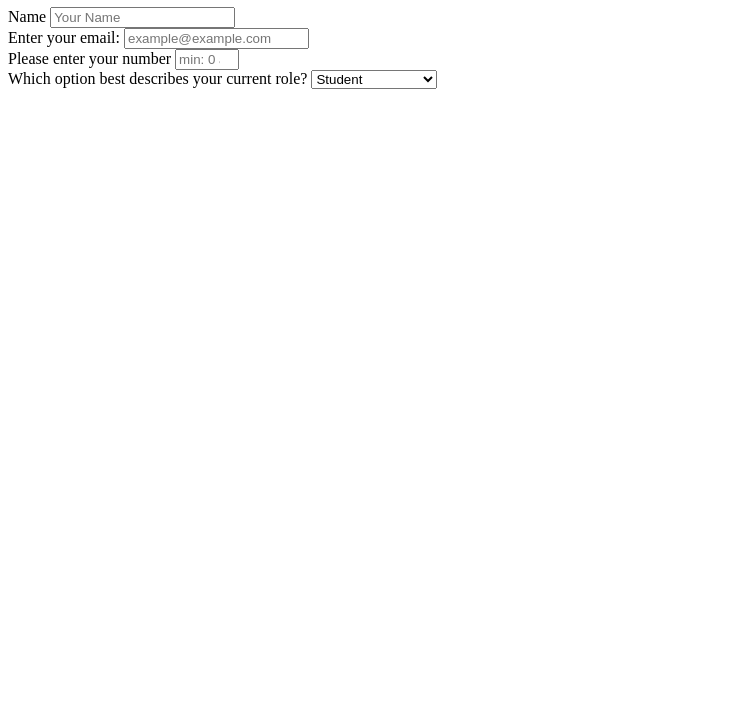
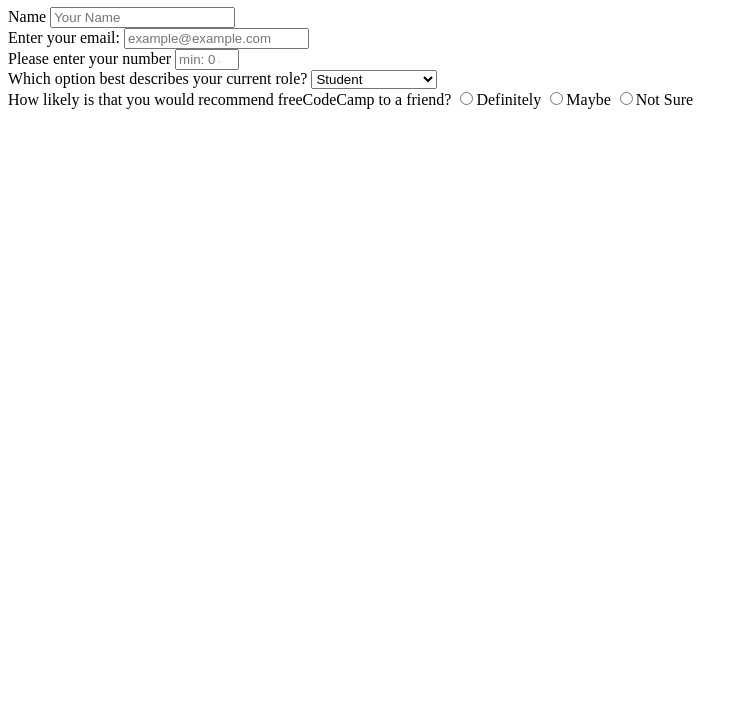
Before and after one commit to gerardo-mtz/matheus-gerardo, a plain HTML site: page index.html in a window 1280 px wide. Shown: the part 73-800 px from the top of the page, without its empty margins (0-748 px from the left). Drawn offline with Linux system fonts and the light colour scheme.

Commit message:
Update index.html

```diff
--- a/index.html
+++ b/index.html
@@ -37,12 +37,21 @@
             placeholder="min: 0 and max: 100"
           />
         </div>
+        <div>
         <label for="dropdown">Which option best describes your current role?</label>
         <select id="dropdown">
           <option value="1">Student</option>
           <option value="2">Full Time Job</option>
           <option value="3">Full Time Learner</option>
         </select>
+      </div>
+      <div>
+        <label for="radio">How likely is that you would recommend freeCodeCamp to a friend?</label>
+        <input type="radio" id="Definitely" name="recommend" value="1"><label for="Definitely">Definitely</label>
+        <input type="radio" id="Maybe" name="recommend" value="2"><label for="Maybe">Maybe</label>
+        <input type="radio" id="Not Sure" name="recommend" value="3"><label for="Not Sure">Not Sure</label>
+      </div>
+
 
       </form>
     </main>
```
